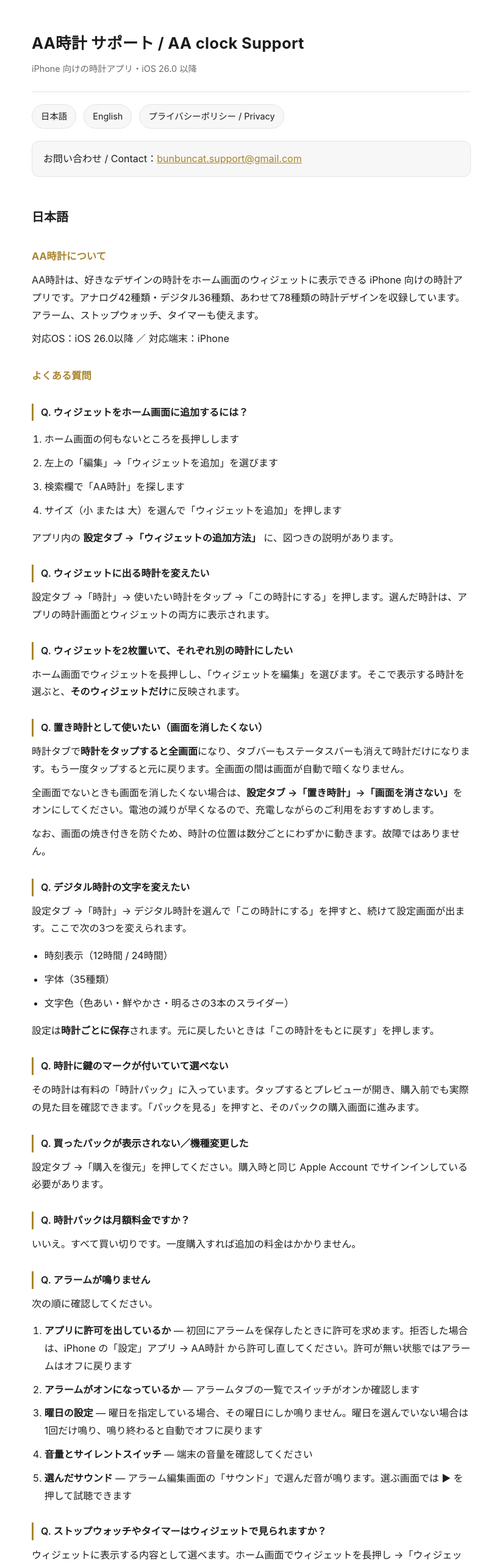
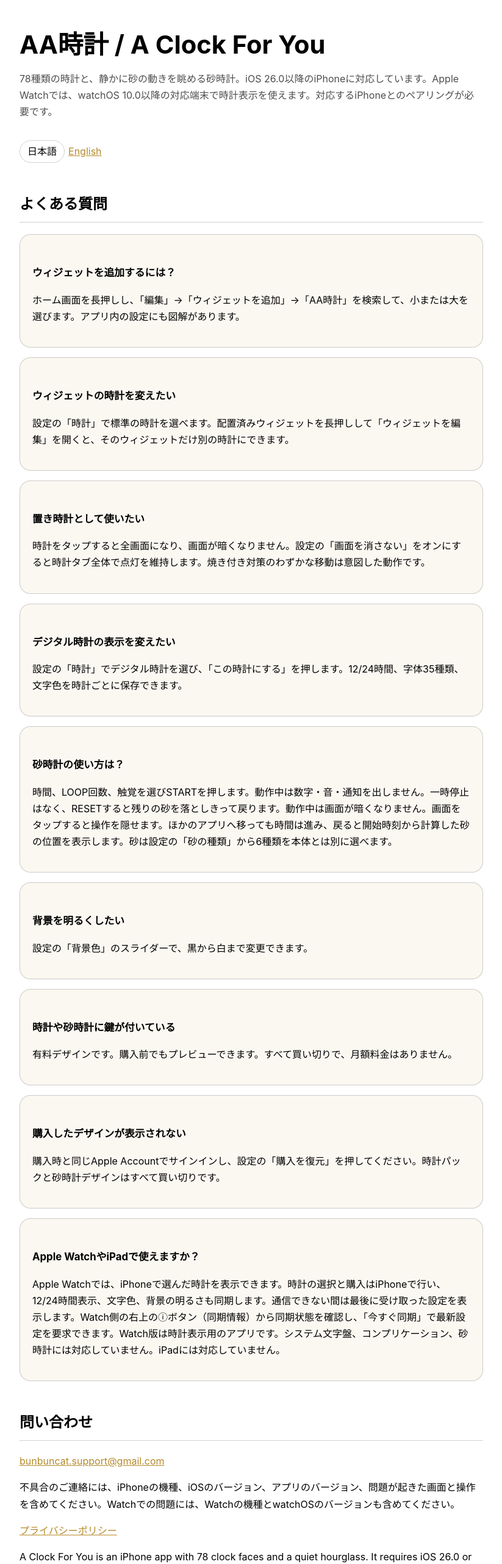
Before and after one commit to get2437/aa-clock, a plain HTML site: page index.html in a window 1280 px wide. Shown: the top 2565 px of the page at 61% size, without its empty margins (228-1051 px from the left). Drawn offline with Linux system fonts and the light colour scheme.

Commit message:
Apple Watch対応と砂時計のサポート・プライバシー説明を更新

```diff
--- a/index.html
+++ b/index.html
@@ -1,300 +1,66 @@
-<!DOCTYPE html>
+<!doctype html>
 <html lang="ja">
 <head>
-<meta charset="utf-8">
-<meta name="viewport" content="width=device-width, initial-scale=1">
-<title>サポート / Support — AA時計（A Clock For You）</title>
-<meta name="description" content="AA時計（A Clock For You）のサポートページ。ウィジェットの追加方法、時計の変更、アラーム、購入の復元などのよくある質問。">
-<style>
-/* AA時計のサポート／プライバシーポリシー用の共通スタイル。
-   App Store の審査員と利用者が見るページなので、外部リソースは一切読み込まない
-   （フォントも CDN も使わない。オフラインでも同じ見た目になる）。 */
-
-:root {
-  --bg: #ffffff;
-  --fg: #1c1c1e;
-  --muted: #6b6b70;
-  --line: #e3e3e6;
-  --accent: #a8842c;
-  --card: #f7f7f8;
-}
-
-@media (prefers-color-scheme: dark) {
-  :root {
-    --bg: #16161a;
-    --fg: #ececf0;
-    --muted: #9a9aa2;
-    --line: #2e2e34;
-    --accent: #d8b45c;
-    --card: #1e1e23;
-  }
-}
-
-* { box-sizing: border-box; }
-
-body {
-  margin: 0;
-  padding: 0 20px 80px;
-  background: var(--bg);
-  color: var(--fg);
-  font-family: -apple-system, BlinkMacSystemFont, "Hiragino Sans", "Yu Gothic",
-               "Segoe UI", Roboto, sans-serif;
-  line-height: 1.8;
-  font-size: 16px;
-  -webkit-text-size-adjust: 100%;
-}
-
-.wrap { max-width: 720px; margin: 0 auto; }
-
-header {
-  padding: 48px 0 24px;
-  border-bottom: 1px solid var(--line);
-  margin-bottom: 8px;
-}
-
-header h1 {
-  font-size: 1.6rem;
-  margin: 0 0 6px;
-  letter-spacing: .01em;
-}
-
-header .sub { color: var(--muted); font-size: .9rem; margin: 0; }
-
-nav {
-  margin: 20px 0 8px;
-  font-size: .9rem;
-}
-
-nav a {
-  display: inline-block;
-  padding: 6px 14px;
-  margin-right: 8px;
-  border: 1px solid var(--line);
-  border-radius: 999px;
-  text-decoration: none;
-  color: var(--fg);
-  background: var(--card);
-}
-
-nav a:hover { border-color: var(--accent); color: var(--accent); }
-
-h2 {
-  font-size: 1.25rem;
-  margin: 48px 0 4px;
-  padding-top: 20px;
-  border-top: 1px solid var(--line);
-}
-
-h2:first-of-type { border-top: none; padding-top: 0; }
-
-h3 {
-  font-size: 1.02rem;
-  margin: 32px 0 8px;
-  color: var(--accent);
-}
-
-p, li { margin: 10px 0; }
-ul, ol { padding-left: 1.3em; }
-
-strong { font-weight: 600; }
-
-.q {
-  font-weight: 600;
-  margin: 30px 0 6px;
-  padding-left: 12px;
-  border-left: 3px solid var(--accent);
-}
-
-a { color: var(--accent); }
-
-code, .mono {
-  font-family: ui-monospace, SFMono-Regular, Menlo, monospace;
-  font-size: .92em;
-  background: var(--card);
-  padding: 2px 6px;
-  border-radius: 5px;
-}
-
-.note {
-  background: var(--card);
-  border: 1px solid var(--line);
-  border-radius: 12px;
-  padding: 14px 18px;
-  margin: 20px 0;
-}
-
-footer {
-  margin-top: 64px;
-  padding-top: 20px;
-  border-top: 1px solid var(--line);
-  color: var(--muted);
-  font-size: .85rem;
-}
-
-footer a { color: var(--muted); }
-</style>
+  <meta charset="utf-8">
+  <meta name="viewport" content="width=device-width, initial-scale=1">
+  <meta name="description" content="AA時計（A Clock For You）のサポートページ。時計、ホーム画面ウィジェット、置き時計、砂時計、Apple Watch、購入の復元について案内します。">
+  <title>AA時計 / A Clock For You — Support</title>
+  <style>
+    :root { color-scheme: light dark; --gold:#b58a2a; --card:color-mix(in srgb, Canvas 94%, var(--gold) 6%); --line:color-mix(in srgb, CanvasText 18%, transparent); }
+    * { box-sizing:border-box; }
+    body { margin:0; font-family:-apple-system,BlinkMacSystemFont,"Segoe UI",sans-serif; line-height:1.7; background:Canvas; color:CanvasText; }
+    main { width:min(760px, calc(100% - 32px)); margin:0 auto; padding:48px 0 80px; }
+    h1 { font-size:clamp(1.8rem,5vw,2.6rem); line-height:1.25; margin:0 0 8px; }
+    h2 { margin-top:48px; border-bottom:1px solid var(--line); padding-bottom:8px; }
+    h3 { margin-top:28px; font-size:1.05rem; }
+    .lead { color:color-mix(in srgb, CanvasText 70%, transparent); margin-bottom:32px; }
+    .card { background:var(--card); border:1px solid var(--line); border-radius:18px; padding:20px; margin:16px 0; }
+    a { color:var(--gold); }
+    .lang { display:inline-block; border:1px solid var(--line); border-radius:999px; padding:4px 12px; margin-right:6px; }
+    footer { margin-top:56px; color:color-mix(in srgb, CanvasText 62%, transparent); font-size:.9rem; }
+  </style>
 </head>
 <body>
-<div class="wrap">
+<main>
+  <h1>AA時計 <span lang="en">/ A Clock For You</span></h1>
+  <p class="lead">78種類の時計と、静かに砂の動きを眺める砂時計。iOS 26.0以降のiPhoneに対応しています。Apple Watchでは、watchOS 10.0以降の対応端末で時計表示を使えます。対応するiPhoneとのペアリングが必要です。</p>
+  <p><span class="lang">日本語</span><a href="#english">English</a></p>
 
-<header>
-  <h1>AA時計 サポート / AA clock Support</h1>
-  <p class="sub">iPhone 向けの時計アプリ・iOS 26.0 以降</p>
-</header>
+  <section lang="ja">
+    <h2>よくある質問</h2>
+    <div class="card"><h3>ウィジェットを追加するには？</h3><p>ホーム画面を長押しし、「編集」→「ウィジェットを追加」→「AA時計」を検索して、小または大を選びます。アプリ内の設定にも図解があります。</p></div>
+    <div class="card"><h3>ウィジェットの時計を変えたい</h3><p>設定の「時計」で標準の時計を選べます。配置済みウィジェットを長押しして「ウィジェットを編集」を開くと、そのウィジェットだけ別の時計にできます。</p></div>
+    <div class="card"><h3>置き時計として使いたい</h3><p>時計をタップすると全画面になり、画面が暗くなりません。設定の「画面を消さない」をオンにすると時計タブ全体で点灯を維持します。焼き付き対策のわずかな移動は意図した動作です。</p></div>
+    <div class="card"><h3>デジタル時計の表示を変えたい</h3><p>設定の「時計」でデジタル時計を選び、「この時計にする」を押します。12/24時間、字体35種類、文字色を時計ごとに保存できます。</p></div>
+    <div class="card"><h3>砂時計の使い方は？</h3><p>時間、LOOP回数、触覚を選びSTARTを押します。動作中は数字・音・通知を出しません。一時停止はなく、RESETすると残りの砂を落としきって戻ります。動作中は画面が暗くなりません。画面をタップすると操作を隠せます。ほかのアプリへ移っても時間は進み、戻ると開始時刻から計算した砂の位置を表示します。砂は設定の「砂の種類」から6種類を本体とは別に選べます。</p></div>
+    <div class="card"><h3>背景を明るくしたい</h3><p>設定の「背景色」のスライダーで、黒から白まで変更できます。</p></div>
+    <div class="card"><h3>時計や砂時計に鍵が付いている</h3><p>有料デザインです。購入前でもプレビューできます。すべて買い切りで、月額料金はありません。</p></div>
+    <div class="card"><h3>購入したデザインが表示されない</h3><p>購入時と同じApple Accountでサインインし、設定の「購入を復元」を押してください。時計パックと砂時計デザインはすべて買い切りです。</p></div>
+    <div class="card"><h3>Apple WatchやiPadで使えますか？</h3><p>Apple Watchでは、iPhoneで選んだ時計を表示できます。時計の選択と購入はiPhoneで行い、12/24時間表示、文字色、背景の明るさも同期します。通信できない間は最後に受け取った設定を表示します。Watch側の右上のⓘボタン（同期情報）から同期状態を確認し、「今すぐ同期」で最新設定を要求できます。Watch版は時計表示用のアプリです。システム文字盤、コンプリケーション、砂時計には対応していません。iPadには対応していません。</p></div>
+    <h2>問い合わせ</h2>
+    <p><a href="mailto:bunbuncat.support@gmail.com">bunbuncat.support@gmail.com</a></p>
+    <p>不具合のご連絡には、iPhoneの機種、iOSのバージョン、アプリのバージョン、問題が起きた画面と操作を含めてください。Watchでの問題には、Watchの機種とwatchOSのバージョンも含めてください。</p>
+    <p><a href="privacy.html">プライバシーポリシー</a></p>
+  </section>
 
-<nav>
-  <a href="#ja">日本語</a>
-  <a href="#en">English</a>
-  <a href="privacy.html">プライバシーポリシー / Privacy</a>
-</nav>
-
-<div class="note">
-  お問い合わせ / Contact：<a href="mailto:bunbuncat.support@gmail.com">bunbuncat.support@gmail.com</a>
-</div>
-
-<h2 id="ja">日本語</h2>
-
-<h3>AA時計について</h3>
-<p>AA時計は、好きなデザインの時計をホーム画面のウィジェットに表示できる iPhone 向けの時計アプリです。アナログ42種類・デジタル36種類、あわせて78種類の時計デザインを収録しています。アラーム、ストップウォッチ、タイマーも使えます。</p>
-<p>対応OS：iOS 26.0以降 ／ 対応端末：iPhone</p>
-
-<h3>よくある質問</h3>
-
-<p class="q">Q. ウィジェットをホーム画面に追加するには？</p>
-<ol>
-  <li>ホーム画面の何もないところを長押しします</li>
-  <li>左上の「編集」→「ウィジェットを追加」を選びます</li>
-  <li>検索欄で「AA時計」を探します</li>
-  <li>サイズ（小 または 大）を選んで「ウィジェットを追加」を押します</li>
-</ol>
-<p>アプリ内の <strong>設定タブ →「ウィジェットの追加方法」</strong> に、図つきの説明があります。</p>
-
-<p class="q">Q. ウィジェットに出る時計を変えたい</p>
-<p>設定タブ →「時計」→ 使いたい時計をタップ →「この時計にする」を押します。選んだ時計は、アプリの時計画面とウィジェットの両方に表示されます。</p>
-
-<p class="q">Q. ウィジェットを2枚置いて、それぞれ別の時計にしたい</p>
-<p>ホーム画面でウィジェットを長押しし、「ウィジェットを編集」を選びます。そこで表示する時計を選ぶと、<strong>そのウィジェットだけ</strong>に反映されます。</p>
-
-<p class="q">Q. 置き時計として使いたい（画面を消したくない）</p>
-<p>時計タブで<strong>時計をタップすると全画面</strong>になり、タブバーもステータスバーも消えて時計だけになります。もう一度タップすると元に戻ります。全画面の間は画面が自動で暗くなりません。</p>
-<p>全画面でないときも画面を消したくない場合は、<strong>設定タブ →「置き時計」→「画面を消さない」</strong>をオンにしてください。電池の減りが早くなるので、充電しながらのご利用をおすすめします。</p>
-<p>なお、画面の焼き付きを防ぐため、時計の位置は数分ごとにわずかに動きます。故障ではありません。</p>
-
-<p class="q">Q. デジタル時計の文字を変えたい</p>
-<p>設定タブ →「時計」→ デジタル時計を選んで「この時計にする」を押すと、続けて設定画面が出ます。ここで次の3つを変えられます。</p>
-<ul>
-  <li>時刻表示（12時間 / 24時間）</li>
-  <li>字体（35種類）</li>
-  <li>文字色（色あい・鮮やかさ・明るさの3本のスライダー）</li>
-</ul>
-<p>設定は<strong>時計ごとに保存</strong>されます。元に戻したいときは「この時計をもとに戻す」を押します。</p>
-
-<p class="q">Q. 時計に鍵のマークが付いていて選べない</p>
-<p>その時計は有料の「時計パック」に入っています。タップするとプレビューが開き、購入前でも実際の見た目を確認できます。「パックを見る」を押すと、そのパックの購入画面に進みます。</p>
-
-<p class="q">Q. 買ったパックが表示されない／機種変更した</p>
-<p>設定タブ →「購入を復元」を押してください。購入時と同じ Apple Account でサインインしている必要があります。</p>
-
-<p class="q">Q. 時計パックは月額料金ですか？</p>
-<p>いいえ。すべて買い切りです。一度購入すれば追加の料金はかかりません。</p>
-
-<p class="q">Q. アラームが鳴りません</p>
-<p>次の順に確認してください。</p>
-<ol>
-  <li><strong>アプリに許可を出しているか</strong> — 初回にアラームを保存したときに許可を求めます。拒否した場合は、iPhone の「設定」アプリ → AA時計 から許可し直してください。許可が無い状態ではアラームはオフに戻ります</li>
-  <li><strong>アラームがオンになっているか</strong> — アラームタブの一覧でスイッチがオンか確認します</li>
-  <li><strong>曜日の設定</strong> — 曜日を指定している場合、その曜日にしか鳴りません。曜日を選んでいない場合は1回だけ鳴り、鳴り終わると自動でオフに戻ります</li>
-  <li><strong>音量とサイレントスイッチ</strong> — 端末の音量を確認してください</li>
-  <li><strong>選んだサウンド</strong> — アラーム編集画面の「サウンド」で選んだ音が鳴ります。選ぶ画面では ▶ を押して試聴できます</li>
-</ol>
-
-<p class="q">Q. ストップウォッチやタイマーはウィジェットで見られますか？</p>
-<p>ウィジェットに表示する内容として選べます。ホーム画面でウィジェットを長押し →「ウィジェットを編集」から、時計のかわりにストップウォッチまたはタイマーを選んでください。</p>
-
-<p class="q">Q. Apple Watch や iPad で使えますか？</p>
-<p>現在は iPhone のみの対応です。</p>
-
-<h3>問い合わせ先</h3>
-<p><a href="mailto:bunbuncat.support@gmail.com">bunbuncat.support@gmail.com</a></p>
-<p>不具合のご連絡の際は、次を書いていただけると調査が早くなります。<br>
-iPhone の機種／iOS のバージョン／AA時計のバージョン／どの画面で何をしたときに起きたか</p>
-
-<h3>プライバシーポリシー</h3>
-<p><a href="privacy.html">プライバシーポリシーはこちら</a></p>
-
-<h2 id="en">English</h2>
-
-<h3>About AA clock</h3>
-<p>AA clock is an iPhone clock app that lets you show the clock face you like in a Home Screen widget. It includes 78 faces in total — 42 analog and 36 digital — plus an alarm, a stopwatch and a timer.</p>
-<p>Requires iOS 26.0 or later. iPhone only.</p>
-
-<h3>Frequently Asked Questions</h3>
-
-<p class="q">Q. How do I add the widget to my Home Screen?</p>
-<ol>
-  <li>Touch and hold an empty area of the Home Screen</li>
-  <li>Tap "Edit" in the top left, then "Add Widget"</li>
-  <li>Search for "AA clock"</li>
-  <li>Choose a size (Small or Large) and tap "Add Widget"</li>
-</ol>
-<p>There is an illustrated guide inside the app under <strong>Settings → How to Add a Widget</strong>.</p>
-
-<p class="q">Q. How do I change which clock the widget shows?</p>
-<p>Settings → Clock → tap the face you want → "Use This Clock". The face you pick appears both on the app's clock screen and in the widget.</p>
-
-<p class="q">Q. Can two widgets show different faces?</p>
-<p>Yes. Touch and hold the widget on the Home Screen and choose "Edit Widget", then pick a face there. That choice applies to <strong>that widget only</strong>.</p>
-
-<p class="q">Q. Can I use it as a desk clock (keep the screen on)?</p>
-<p>On the Clock tab, <strong>tap the clock to fill the screen</strong> — the tab bar and status bar go away, leaving only the clock. Tap again to go back. The screen does not dim while the clock is full screen.</p>
-<p>To stop the screen dimming even when not full screen, turn on <strong>Settings → Desk Clock → Keep Screen On</strong>. This uses more battery, so we recommend keeping your iPhone charging.</p>
-<p>The clock shifts by a few points every couple of minutes to avoid screen burn-in. This is intentional, not a fault.</p>
-
-<p class="q">Q. How do I change the look of a digital face?</p>
-<p>Settings → Clock → pick a digital face → "Use This Clock". A settings screen appears next, where you can change:</p>
-<ul>
-  <li>Time format (12-hour or 24-hour)</li>
-  <li>Typeface (35 options)</li>
-  <li>Text color (hue, saturation and brightness sliders)</li>
-</ul>
-<p>Settings are <strong>saved per face</strong>. Tap "Reset This Clock" to undo them.</p>
-
-<p class="q">Q. A face has a lock icon and I cannot select it</p>
-<p>That face belongs to a paid clock pack. Tap it to open a preview — you can see exactly how it looks before buying. Tap "View Pack" to go to the purchase screen.</p>
-
-<p class="q">Q. My purchase is missing / I changed devices</p>
-<p>Go to Settings → "Restore Purchases". You must be signed in with the same Apple Account you used when purchasing.</p>
-
-<p class="q">Q. Are clock packs a subscription?</p>
-<p>No. Every pack is a one-time purchase with no recurring charge.</p>
-
-<p class="q">Q. My alarm does not go off</p>
-<p>Check the following in order:</p>
-<ol>
-  <li><strong>Permission</strong> — the app asks for permission the first time you save an alarm. If you declined, allow it again in the iPhone Settings app under AA clock. Without permission, alarms are switched back off</li>
-  <li><strong>The alarm is on</strong> — check the switch in the Alarm tab</li>
-  <li><strong>Repeat days</strong> — if you selected days, the alarm only rings on those days. With no days selected it rings once and then turns itself off</li>
-  <li><strong>Volume and the silent switch</strong> on your device</li>
-  <li><strong>The chosen sound</strong> — set under "Sound" in the alarm editor. Tap ▶ in that screen to hear each sound</li>
-</ol>
-
-<p class="q">Q. Can the widget show the stopwatch or timer?</p>
-<p>Yes. Touch and hold the widget on the Home Screen, choose "Edit Widget", and select Stopwatch or Timer instead of a clock.</p>
-
-<p class="q">Q. Is there an Apple Watch or iPad version?</p>
-<p>Not at the moment. AA clock is iPhone only.</p>
-
-<h3>Contact</h3>
-<p><a href="mailto:bunbuncat.support@gmail.com">bunbuncat.support@gmail.com</a></p>
-<p>When reporting a problem, please include your iPhone model, iOS version, AA clock version, and what you were doing when it happened.</p>
-
-<h3>Privacy Policy</h3>
-<p><a href="privacy.html">Read the privacy policy</a></p>
-
-<footer>
-  <p>© 2026 Tomohide Yanome ・ <a href="privacy.html">プライバシーポリシー / Privacy Policy</a></p>
-</footer>
-
-</div>
+  <section id="english" lang="en">
+    <p>A Clock For You is an iPhone app with 78 clock faces and a quiet hourglass. It requires iOS 26.0 or later. A companion Apple Watch app displays your selected clock on compatible devices running watchOS 10.0 or later, paired with a compatible iPhone.</p>
+    <h2>Frequently Asked Questions</h2>
+    <div class="card"><h3>How do I add the widget?</h3><p>Touch and hold the Home Screen, choose Edit → Add Widget, search for “AA clock,” then choose Small or Large. An illustrated guide is available in Settings.</p></div>
+    <div class="card"><h3>How do I change a widget’s face?</h3><p>Settings → Clock sets the default. To change one placed widget only, touch and hold it, choose Edit Widget, and select a face.</p></div>
+    <div class="card"><h3>How do I use desk clock mode?</h3><p>Tap the clock to enter full screen and keep the display awake. Settings → Keep Screen On extends this to the whole Clock tab. Slight movement is intentional burn-in protection.</p></div>
+    <div class="card"><h3>How do I customize a digital face?</h3><p>Choose a digital face under Settings → Clock and tap Use This Clock. You can save 12/24-hour format, one of 35 typefaces and a text color separately for each face.</p></div>
+    <div class="card"><h3>How does the hourglass work?</h3><p>Choose a duration, LOOP count and HAPTIC setting, then tap START. It produces no countdown, sound or notification. There is no pause. RESET drains the remaining sand before returning to setup. The screen stays on while it runs. Tap the screen to hide the controls. If you leave the app, time keeps going, and the sand shows the right point when you come back. Choose one of six independent sand styles under Settings → Sand Type.</p></div>
+    <div class="card"><h3>How do I make the background brighter?</h3><p>Use the Background Color slider in Settings to adjust it from black to white.</p></div>
+    <div class="card"><h3>Why is a design locked?</h3><p>It is a paid design. You can preview it before purchasing. Every purchase is one-time; there is no subscription.</p></div>
+    <div class="card"><h3>My purchase is missing</h3><p>Sign in with the Apple Account used for the purchase and tap Restore Purchases in Settings. Every clock pack and hourglass design is a one-time purchase.</p></div>
+    <div class="card"><h3>Is there an Apple Watch or iPad version?</h3><p>The Apple Watch app displays the clock selected on your paired iPhone. Choose and purchase faces on the iPhone; 12/24-hour format, text color and background brightness also sync. When disconnected, the Watch uses the last settings it received. Tap the ⓘ button (Sync information) at the top right on the Watch to see the connection status or request the latest settings with Sync now. The Watch app displays clocks; it does not provide a system watch face, complications or hourglasses. There is no iPad app.</p></div>
+    <h2>Contact</h2>
+    <p><a href="mailto:bunbuncat.support@gmail.com">bunbuncat.support@gmail.com</a></p>
+    <p>When reporting a problem, include your iPhone model, iOS version, app version and the screen and steps involved. For Watch issues, also include your Watch model and watchOS version.</p>
+    <p><a href="privacy.html">Privacy Policy</a></p>
+  </section>
+  <footer>AA時計 / A Clock For You — iPhone, iOS 26.0+ · Apple Watch, watchOS 10.0+ · 更新日 / Updated: 2026-10-14</footer>
+</main>
 </body>
 </html>
```
Also changed, not shown: privacy.html (+7 -7 lines).
